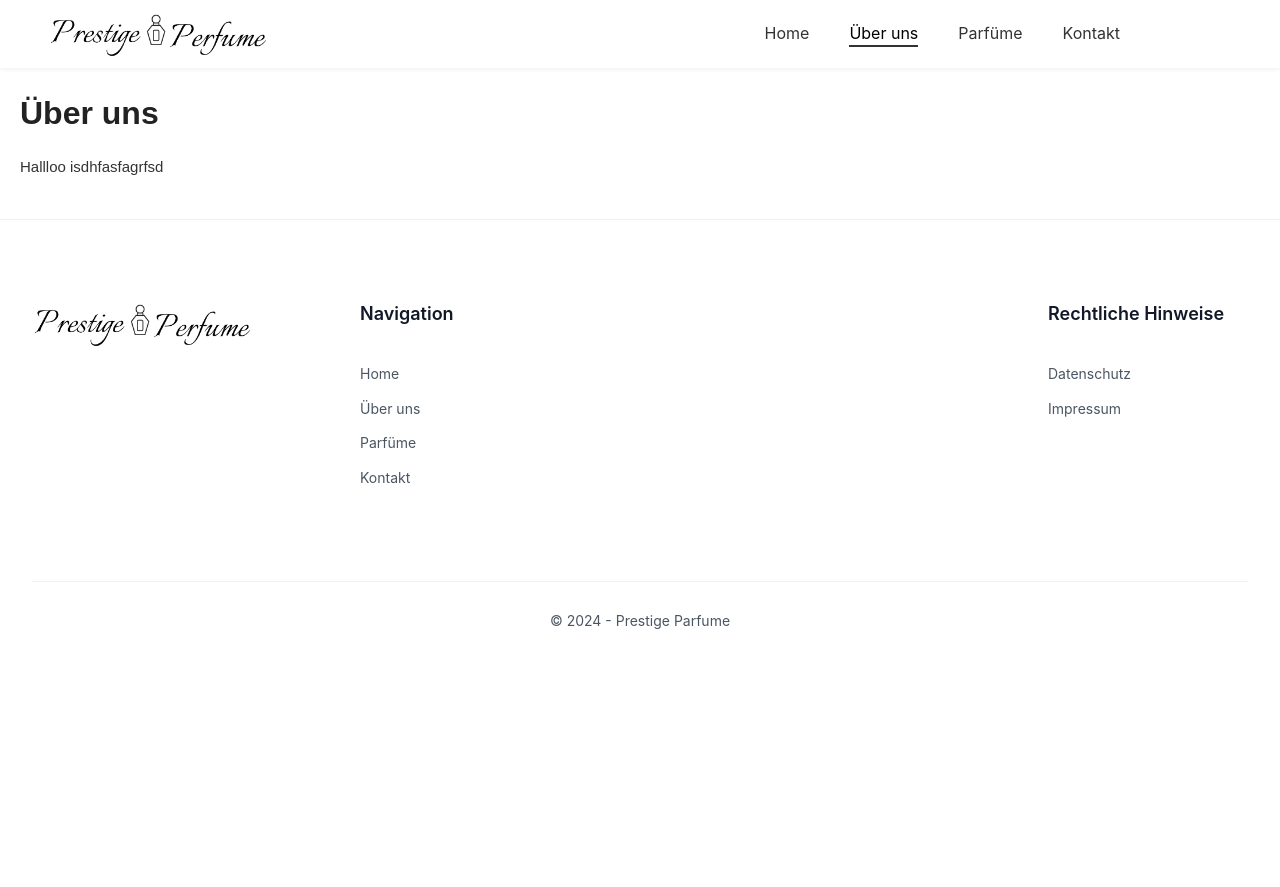
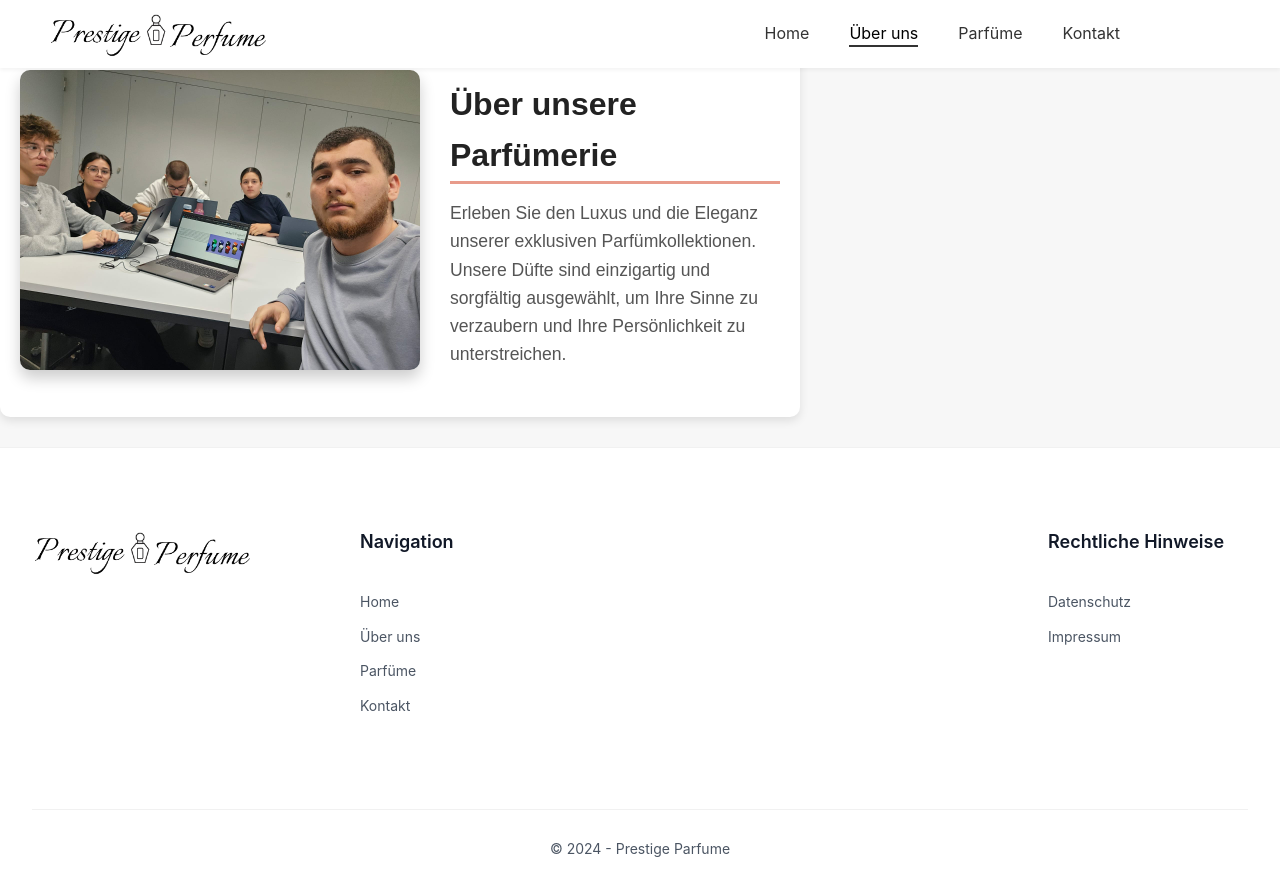
Before and after one commit to noahburren/prestigeparf-m, a React (Create React App) app: page /about in a window 1280 px wide. Before the commit the page ends 800 px from the top, so only its background shows below. Built offline with nearby package versions, Linux system fonts and the light colour scheme.

Commit message:
about html und css angefangen

```diff
--- a/src/About.js
+++ b/src/About.js
@@ -3,10 +3,17 @@ import "./styles.css";
 
 const About = () => {
   return (
-    <div class="about">
+    <div className="about">
 
-      <h1>Über uns</h1>
-      <p>Hallloo isdhfasfagrfsd</p>
+      <div className="content-wrapper">
+            <div className="image-section">
+                <img src="./images/about1.jpg" alt="Parfüm Image"/>
+            </div>
+            <div className="text-section">
+                <h2>Über unsere Parfümerie</h2>
+                <p>Erleben Sie den Luxus und die Eleganz unserer exklusiven Parfümkollektionen. Unsere Düfte sind einzigartig und sorgfältig ausgewählt, um Ihre Sinne zu verzaubern und Ihre Persönlichkeit zu unterstreichen.</p>
+            </div>
+        </div>
 
     </div>
 
--- a/src/styles.css
+++ b/src/styles.css
@@ -186,6 +186,74 @@ a {
 }
 
 /* about*/
+/* styles.css */
+
+body {
+  font-family: 'Segoe UI', Tahoma, Geneva, Verdana, sans-serif;
+  margin: 0;
+  padding: 0;
+  background-color: #f7f7f7;
+  color: #333;
+}
+
+.about {
+  display: flex;
+  padding: 50px 20px;
+  background-color: #fff;
+  box-shadow: 0 4px 10px rgba(0, 0, 0, 0.1);
+  border-radius: 10px;
+  max-width: 1200px;
+  margin: 30px 30px 30px 30px;
+}
+
+.content-wrapper {
+  display: flex;
+  align-items: center;
+  gap: 30px;
+}
+
+.image-section img {
+  width: 400px;
+  height: auto;
+  border-radius: 10px;
+  box-shadow: 0 8px 15px rgba(0, 0, 0, 0.2);
+  transition: transform 0.3s ease;
+}
+
+.image-section img:hover {
+  transform: scale(1.05);
+}
+
+.text-section {
+  max-width: 600px;
+}
+
+.text-section h2 {
+  font-size: 2rem;
+  color: #222;
+  margin-bottom: 15px;
+  border-bottom: 3px solid #e89b8b;
+  display: inline-block;
+}
+
+.text-section p {
+  font-size: 1.1rem;
+  line-height: 1.6;
+  color: #555;
+}
+
+@media (max-width: 768px) {
+  .content-wrapper {
+      flex-direction: column;
+      text-align: center;
+  }
+
+  .image-section img {
+      width: 100%;
+      max-width: 300px;
+  }
+}
+
 .about-box {
   display: grid;
   grid-template-columns: repeat(2, 1fr);
```
